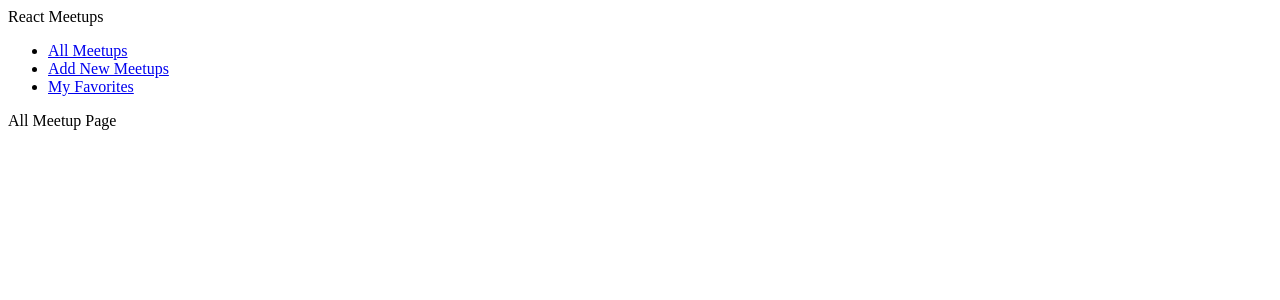
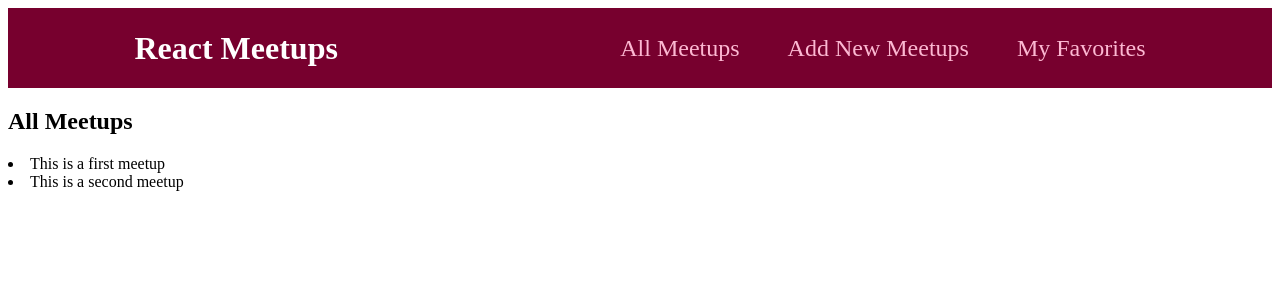
Before and after one commit to danielmishan85/React-Meetups, a React (Create React App) app: page / in a window 1280 px wide. Shown: the top 300 px of the page. Built offline with nearby package versions, Linux system fonts and the light colour scheme.

Commit message:
styling with css Module+output lists of data

```diff
--- a/src/components/layout/MainNavigation.js
+++ b/src/components/layout/MainNavigation.js
@@ -1,9 +1,11 @@
 import { Link } from 'react-router-dom';
+
+import classes from './MainNavigation.module.css';
 
 function MainNavigation() {
   return (
-    <header>
-      <div>React Meetups</div>
+    <header className={classes.header}>
+      <div className={classes.logo}>React Meetups</div>
       <nav>
         <ul>
           <li>
--- /dev/null
+++ b/src/components/layout/MainNavigation.module.css
@@ -0,0 +1,47 @@
+.header {
+  width: 80%;
+  height: 5rem;
+  display: flex;
+  align-items: center;
+  justify-content: space-between;
+  background-color: #77002e;
+  padding: 0 10%;
+}
+
+.logo {
+  font-size: 2rem;
+  color: white;
+  font-weight: bold;
+}
+
+.header ul {
+  list-style: none;
+  margin: 0;
+  padding: 0;
+  display: flex;
+  align-items: baseline;
+}
+
+.header li {
+  margin-left: 3rem;
+}
+
+.header a {
+  text-decoration: none;
+  font-size: 1.5rem;
+  color: #fcb8d2;
+}
+
+.header a:hover,
+.header a:active,
+.header a.active {
+  color: white;
+}
+
+.badge {
+  background-color: #cc2062;
+  color: white;
+  border-radius: 12px;
+  padding: 0 1rem;
+  margin-left: 0.5rem;
+}
--- a/src/pages/AllMeetups.js
+++ b/src/pages/AllMeetups.js
@@ -1,5 +1,33 @@
+const DUMMY_DATA = [
+  {
+    id: 'm1',
+    title: 'This is a first meetup',
+    image:
+      'https://upload.wikimedia.org/wikipedia/commons/thumb/d/d3/Stadtbild_M%C3%BCnchen.jpg/2560px-Stadtbild_M%C3%BCnchen.jpg',
+    address: 'Meetupstreet 5, 12345 Meetup City',
+    description:
+      'This is a first, amazing meetup which you definitely should not miss. It will be a lot of fun!',
+  },
+  {
+    id: 'm2',
+    title: 'This is a second meetup',
+    image:
+      'https://upload.wikimedia.org/wikipedia/commons/thumb/d/d3/Stadtbild_M%C3%BCnchen.jpg/2560px-Stadtbild_M%C3%BCnchen.jpg',
+    address: 'Meetupstreet 5, 12345 Meetup City',
+    description:
+      'This is a first, amazing meetup which you definitely should not miss. It will be a lot of fun!',
+  },
+];
+
 function AllMeetupsPage() {
-  return <div>All Meetup Page</div>;
+  return (
+    <section>
+      <h1>All Meetups</h1>
+      {DUMMY_DATA.map((meetup) => {
+        return <li key={meetup.id}>{meetup.title}</li>;
+      })}
+    </section>
+  );
 }
 
 export default AllMeetupsPage;
```
